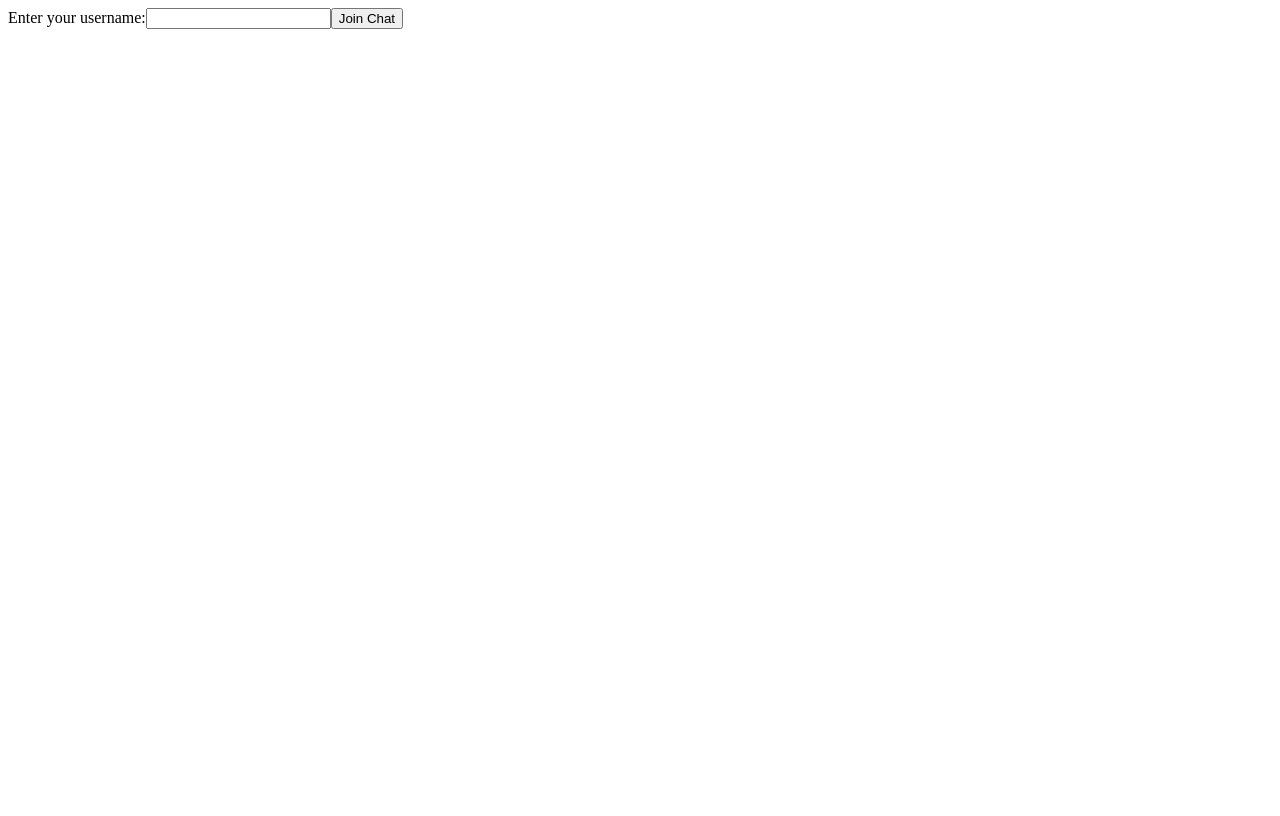
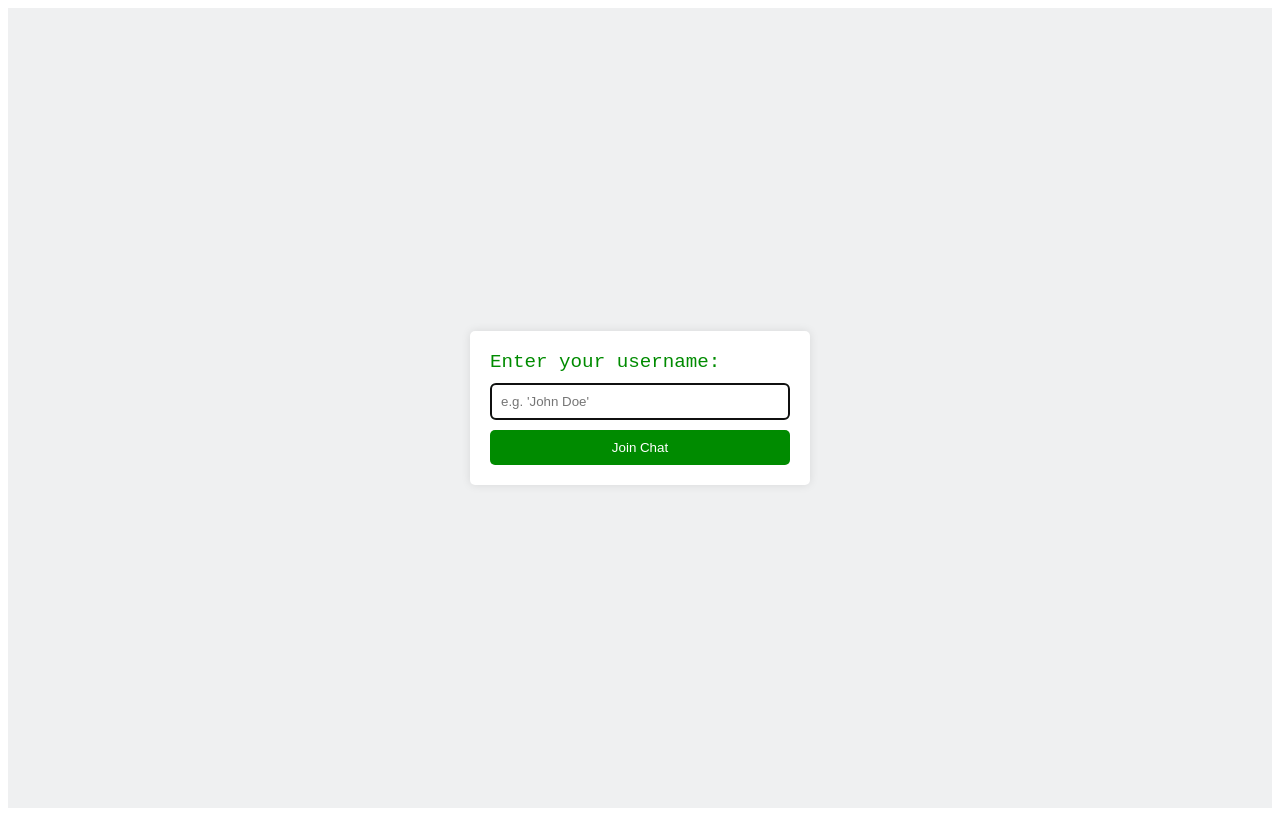
Before and after one commit to markwetzel/ChatApp, a React app in the folder client/: page / in a window 1280 px wide. Built offline with nearby package versions, Linux system fonts and the light colour scheme; the HTML template or start-up script is replaced by a standard one.

Commit message:
Add retro styling to Username page

```diff
--- /dev/null
+++ b/client/src/components/UsernameEntryPage.module.css
@@ -0,0 +1,41 @@
+.container {
+  display: flex;
+  flex-direction: column;
+  justify-content: center;
+  align-items: center;
+  height: 100vh;
+  background-color: #eff0f1;
+  font-family: 'Courier New', Courier, monospace;
+}
+
+.form {
+  display: flex;
+  flex-direction: column;
+  width: 300px;
+  padding: 20px;
+  border-radius: 5px;
+  background-color: #ffffff;
+  box-shadow: 0px 0px 10px rgba(0, 0, 0, 0.1);
+}
+
+.label {
+  font-size: 1.2em;
+  color: #008B00;
+  margin-bottom: 10px;
+}
+
+.input {
+  margin-bottom: 10px;
+  padding: 10px;
+  border-radius: 5px;
+  border: 1px solid #008B00;
+}
+
+.button {
+  padding: 10px;
+  border-radius: 5px;
+  border: none;
+  background-color: #008B00;
+  color: white;
+  cursor: pointer;
+}
--- a/client/src/components/UsernameEntryPage.tsx
+++ b/client/src/components/UsernameEntryPage.tsx
@@ -1,4 +1,5 @@
-import React, { useState } from "react";
+import { useEffect, useState } from "react";
+import styles from "./UsernameEntryPage.module.css";
 
 interface UsernamePageProps {
   setUsername: (username: string) => void;
@@ -12,18 +13,26 @@ const UsernameEntryPage = ({ setUsername }: UsernamePageProps) => {
     setUsername(tempUsername);
   };
 
+  useEffect(() => {
+    const inputElement = document.getElementById("username");
+    if (inputElement) inputElement.focus();
+  }, []);
+
   return (
-    <div>
-      <form onSubmit={handleSubmit}>
-        <label htmlFor='username'>Enter your username:</label>
-        <input
+    <div className={styles.container}>
+      <form onSubmit={handleSubmit} className={styles.form}>
+      <label htmlFor='username' className={styles.label}>Enter your username:</label>        <input
           id='username'
           type='text'
           value={tempUsername}
           onChange={(e) => setTempUsername(e.target.value)}
           required
+          className={styles.input}
+          placeholder="e.g. 'John Doe'"
         />
-        <button type='submit'>Join Chat</button>
+        <button type='submit' className={styles.button}>
+          Join Chat
+        </button>
       </form>
     </div>
   );
```
